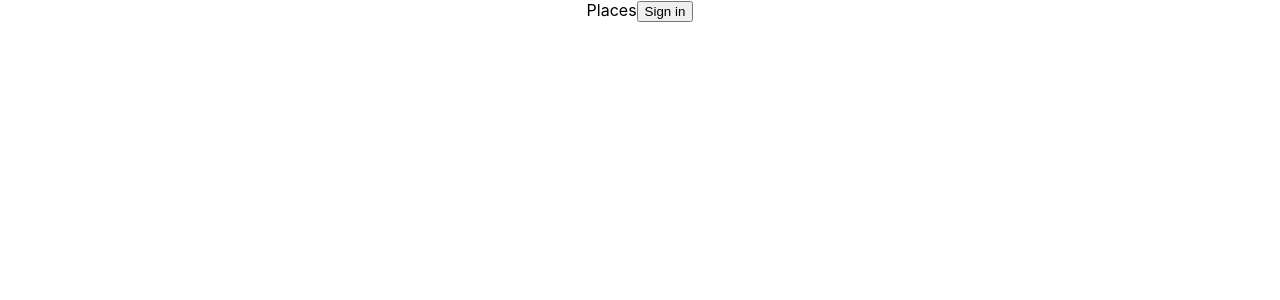
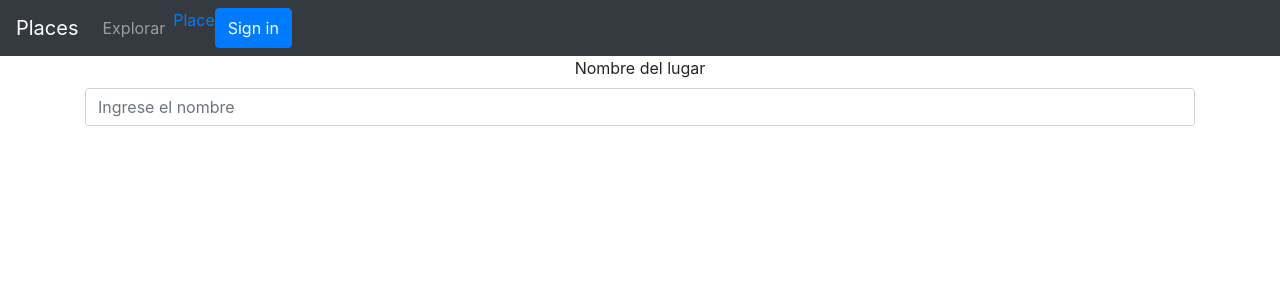
Before and after one commit to AvengedFenix/PlacesList, a React (Create React App) app: page /createPlace in a window 1280 px wide. Shown: the top 300 px of the page. Built offline with nearby package versions, Linux system fonts and the light colour scheme; no server answers.

Commit message:
React router y form

```diff
--- a/package.json
+++ b/package.json
@@ -10,12 +10,14 @@
     "@types/node": "^12.12.69",
     "@types/react": "^16.9.53",
     "@types/react-dom": "^16.9.8",
+    "@types/react-router-dom": "^5.1.6",
     "bootstrap": "^4.5.3",
     "dotenv": "^8.2.0",
     "firebase": "^7.24.0",
     "react": "^16.14.0",
     "react-bootstrap": "^1.3.0",
     "react-dom": "^16.14.0",
+    "react-router-dom": "^5.2.0",
     "react-scripts": "3.4.3",
     "typescript": "^3.7.5"
   },
--- a/src/App.tsx
+++ b/src/App.tsx
@@ -2,17 +2,34 @@ import React from "react";
 import logo from "./logo.svg";
 import "./App.css";
 import AppNav from "./components/AppNav";
-import Firebase from './services/Firebase';
+// import Firebase from './services/Firebase';
+import "bootstrap/dist/css/bootstrap.min.css";
+import { Switch, Route, Router, Link } from "react-router-dom";
+import Explore from "./components/Explore";
+import { createBrowserHistory } from "history";
+import CreatePlace from "./components/CreatePlace";
 
+const history = createBrowserHistory();
 
-function App() {
-  console.log(process.env);
+const App = () => {
+	// console.log(process.env);
 
 	return (
 		<div className="App">
-			<AppNav />
+			<Router history={history}>
+				<AppNav />
+				<Switch>
+					<Route path="/">
+						<Explore />
+					</Route>
+					<Route path="/createPlace">
+						<CreatePlace />
+					</Route>
+				</Switch>
+			</Router>
+      <CreatePlace/>
 		</div>
 	);
-}
+};
 
 export default App;
--- a/src/components/AppNav.tsx
+++ b/src/components/AppNav.tsx
@@ -1,13 +1,15 @@
 import React, { useState } from "react";
 import Navbar from "react-bootstrap/Navbar";
+import Nav from "react-bootstrap/Nav";
 import Button from "react-bootstrap/Button";
 //import Firebase from "../services/Firebase";
+import { Link } from "react-router-dom";
 import { signInWithGoogle } from "../services/Firebase";
 // const provider = new Firebase.auth.GoogleAuthProvider();
 
 const signIn = () => {
 	// Firebase.auth().signInWithEmailAndPassword(email, password);
-  signInWithGoogle()
+	signInWithGoogle();
 };
 
 const AppNav = () => {
@@ -15,9 +17,21 @@ const AppNav = () => {
 	// const [password, setPassword] = useState("");
 	return (
 		<>
-			<Navbar bg="dark" variant="dark">
+			<Navbar bg="dark" expand="lg" variant="dark">
 				<Navbar.Brand href="">Places</Navbar.Brand>
-				<Button onClick={signIn}>Sign in</Button>
+				<Navbar.Toggle aria-controls="basic-navbar-nav" />
+				<Navbar.Collapse id="">
+					<Nav className="mr-auto">
+						<Link to="/">
+							<Nav.Link >Explorar</Nav.Link>
+						</Link>
+						<Link to="/createPlace">
+              Place
+							{/* <Nav.Link >Crear lugar</Nav.Link> */}
+						</Link>
+						<Button onClick={signIn}>Sign in</Button>
+					</Nav>
+				</Navbar.Collapse>
 			</Navbar>
 		</>
 	);
--- /dev/null
+++ b/src/components/CreatePlace.tsx
@@ -0,0 +1,19 @@
+import React from "react";
+import Form from "react-bootstrap/Form";
+
+const CreatePlace = () => {
+	console.log("Ugu");
+
+	return (
+		<div className="container">
+			<Form>
+				<Form.Group controlId="placeName">
+					<Form.Label>Nombre del lugar</Form.Label>
+					<Form.Control type="text" placeholder="Ingrese el nombre" />
+				</Form.Group>
+			</Form>
+		</div>
+	);
+};
+
+export default CreatePlace;
--- /dev/null
+++ b/src/components/Explore.tsx
@@ -0,0 +1,7 @@
+import React from "react";
+
+const Explore = () => {
+	return <div></div>;
+};
+
+export default Explore;
--- a/src/services/Firebase.ts
+++ b/src/services/Firebase.ts
@@ -34,8 +34,6 @@ const config = {
 	// doSignOut = () => this.auth.signOut();
 // }
 
-console.log(process.env);
-
 
 const Firebase = firebase.initializeApp(config)
 
```
Also changed, not shown: 1 other file (tests, documents, lock files or other folders).
